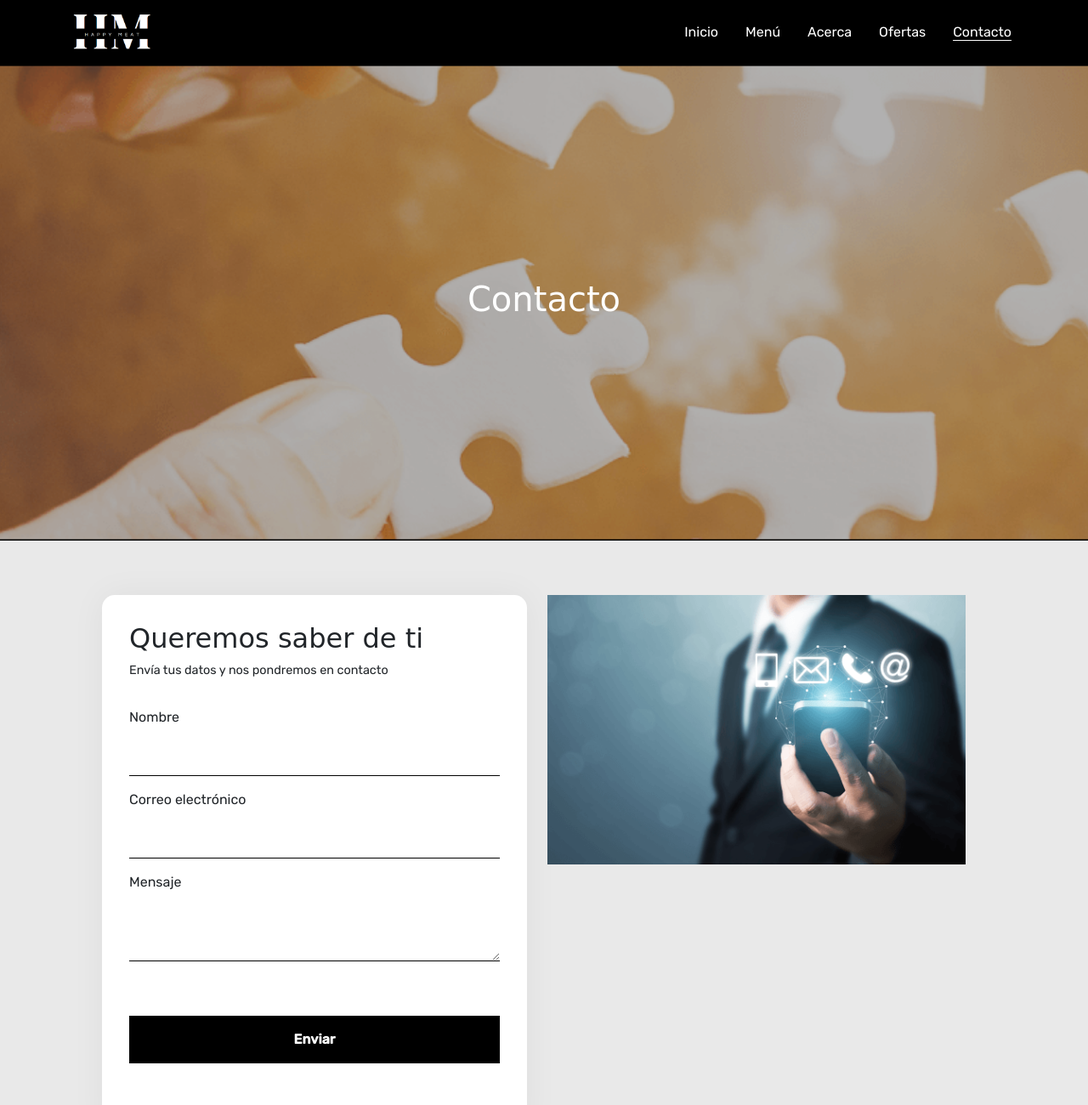
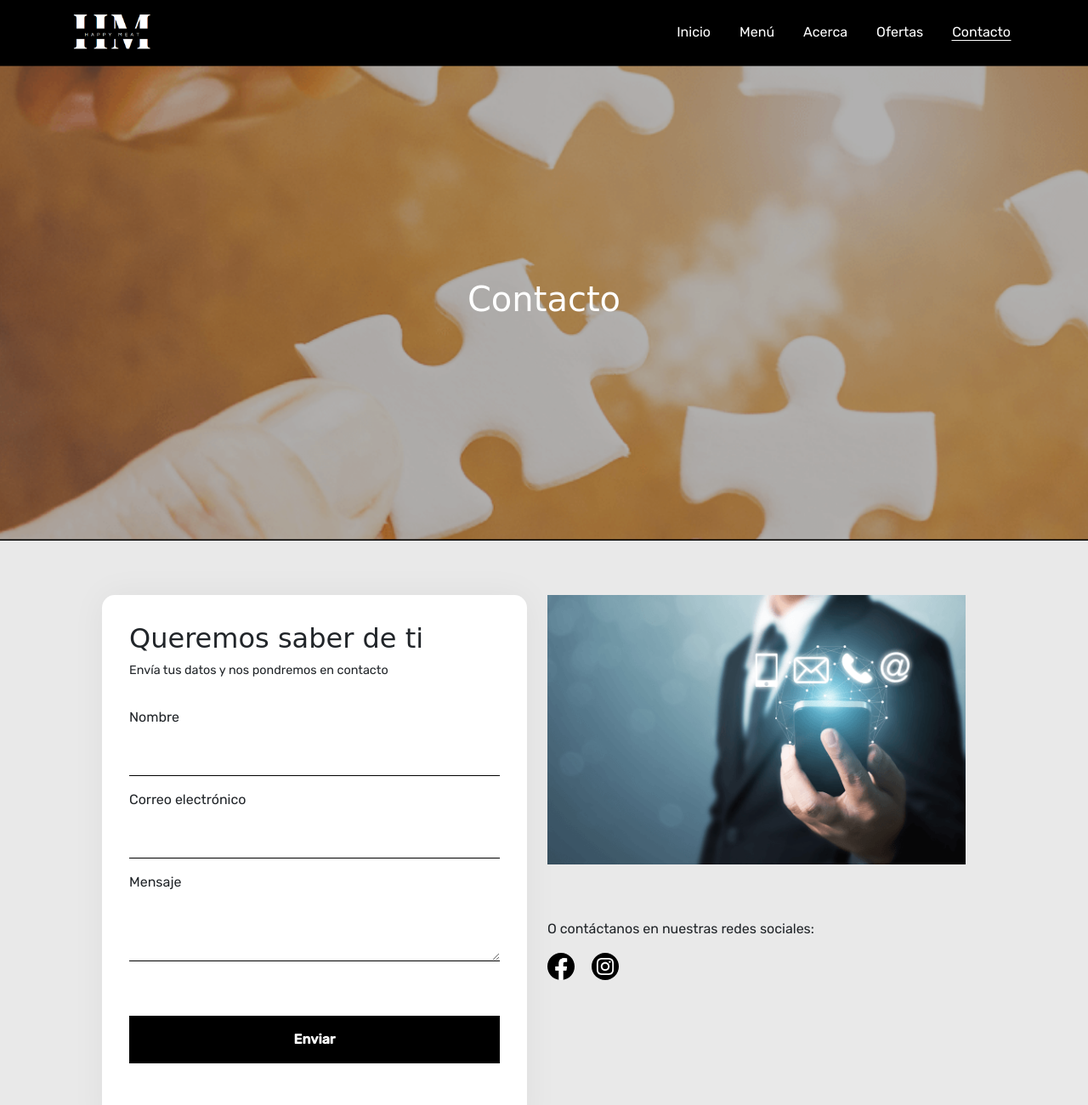
Before and after one commit to EmmanuelDev20/coderhouse_project, a website: page pages/contact.html in a window 1280 px wide. Shown: the top 1300 px of the page at 85% size. Drawn offline with nearby package versions, Linux system fonts and the light colour scheme; a web font is replaced by a local one.

Commit message:
Social media added

```diff
--- a/assets/scss/partials/pages/_contact.scss
+++ b/assets/scss/partials/pages/_contact.scss
@@ -41,6 +41,26 @@
       color: white;
       font-weight: bold;
       font-family: 'Rubik', sans-serif;
+      transition: all .2s ease;
+
+      &:hover {
+        transform: scale(1.05);
+      }
     }
   }
 }
+
+.img-form {
+  .social-container {
+    width: 2rem;
+    display: inline-block;
+    transition: .1s ease-in;
+
+    &:hover {
+      transform: scale(1.1);
+    }
+  }
+  .insta {
+    margin-left: 1rem;
+  }
+}
--- a/assets/scss/partials/sections/_navbar.scss
+++ b/assets/scss/partials/sections/_navbar.scss
@@ -24,6 +24,8 @@ header {
     a {
       color: white;
       text-decoration: none;
+      transition: all .2s ease-in-out;
+      border: 1px solid transparent;
 
       &:hover {
         border-bottom: 1px solid white;
--- a/pages/contact.html
+++ b/pages/contact.html
@@ -67,6 +67,13 @@
       </form>
       <div class="img-form col-12 col-md-6 col-md-4">
         <img class="img-contact" src="../assets/img/contactus.png" alt="referencia a contactos">
+        <p>O contáctanos en nuestras redes sociales:</p>
+        <a class="social-container" href="https://www.facebook.com/Otro-Nivel-2144616805839166" target="_blank">
+          <img src="../assets/img/facebook.svg" alt="logo con enlace para llevar a página de facebook">
+        </a>
+        <a class="social-container insta" href="https://www.instagram.com/otronivel.co.cr/" target="_blank">
+          <img src="../assets/img/instagram.svg" alt="">
+        </a>
       </div>
     </div>
   </main>
```
Also changed, not shown: assets/css/estilo.css, assets/img/facebook.svg (added), assets/img/instagram.svg (added).
